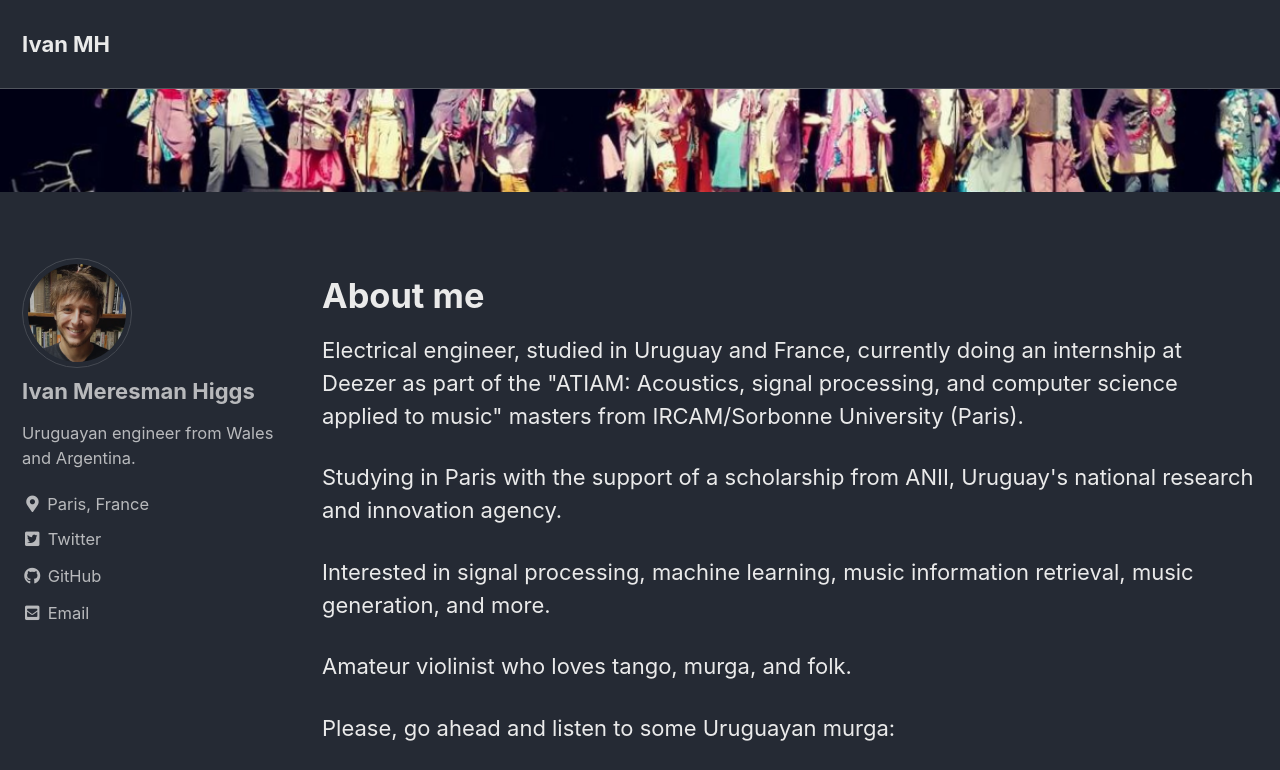
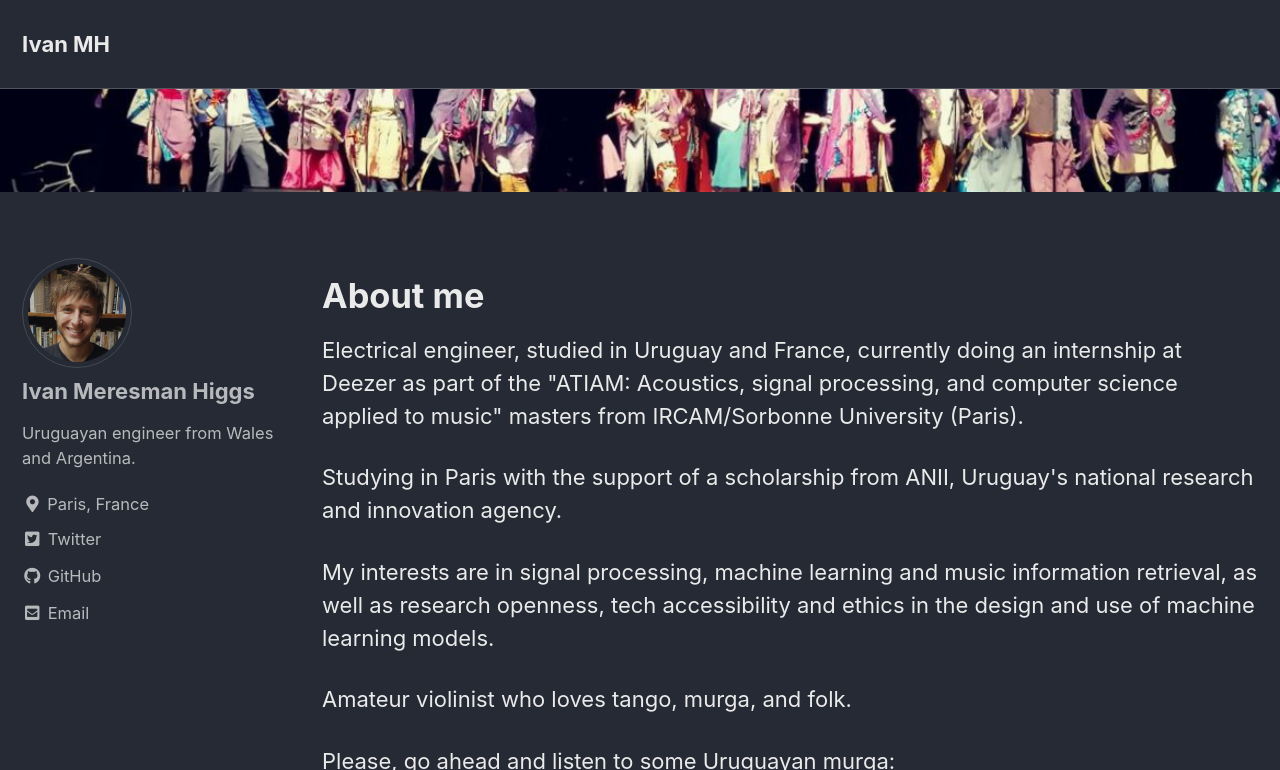
Before and after one commit to ivanlmh/ivanlmh.github.io, a Jekyll site: the page built from index.html, in a window 1280 px wide and 900 px high, cut to the strip 0-770 px from the top of the window. Built offline with Jekyll 4.4.1, drawn with Linux system fonts in a browser that asks for light colours; cached includes are drawn as plain includes; the list of posts is cut into pages by our own code.

Commit message:
description update

```diff
--- a/index.html
+++ b/index.html
@@ -31,7 +31,7 @@ toc_label: "Table of Contents"
 <p>Electrical engineer, studied in Uruguay and France, currently doing an internship at Deezer as part of the "ATIAM: Acoustics, signal processing, and computer science applied to music" masters from IRCAM/Sorbonne University (Paris).</p>
 <p>Studying in Paris with the support of a scholarship from ANII, Uruguay's national research and innovation agency.</p>
 
-<p>Interested in signal processing, machine learning, music information retrieval, music generation, and more.</p>
+<p>My interests are in signal processing, machine learning and music information retrieval, as well as research openness, tech accessibility and ethics in the design and use of machine learning models.</p>
 
 <p>Amateur violinist who loves tango, murga, and folk.</p>
 
```
